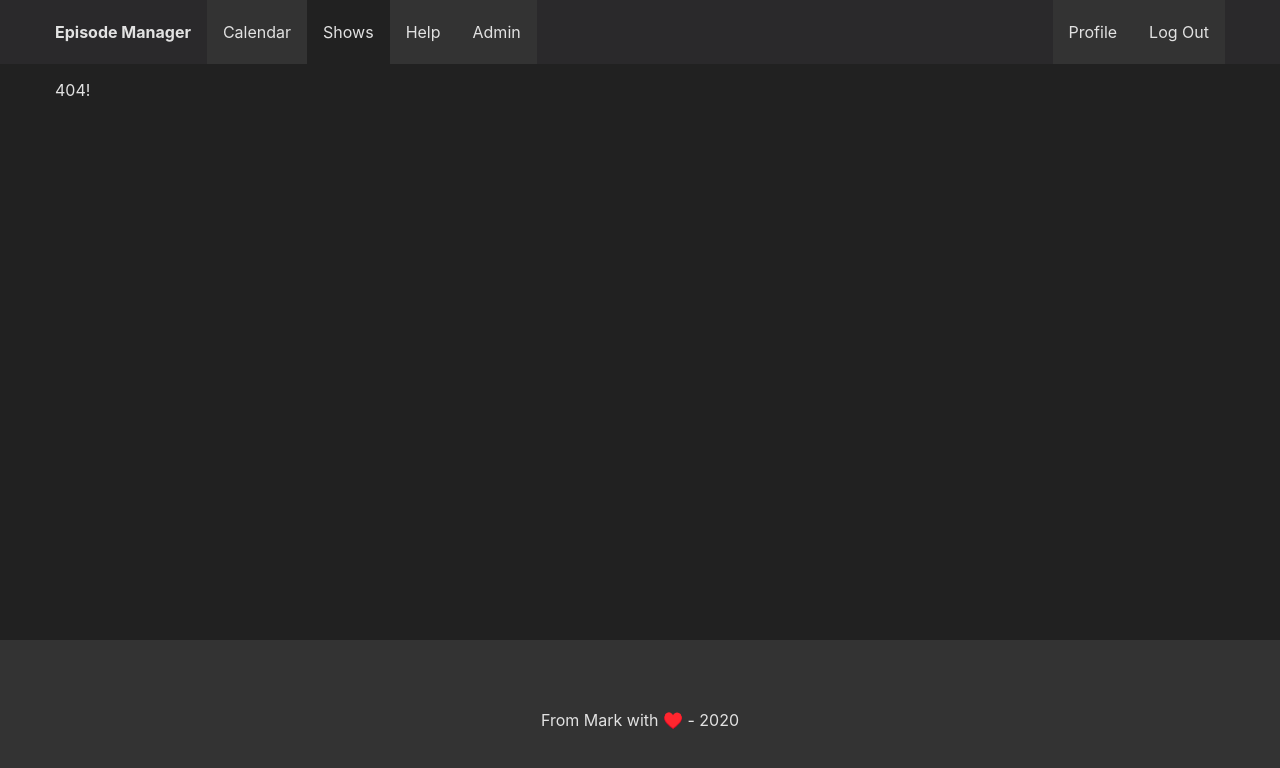
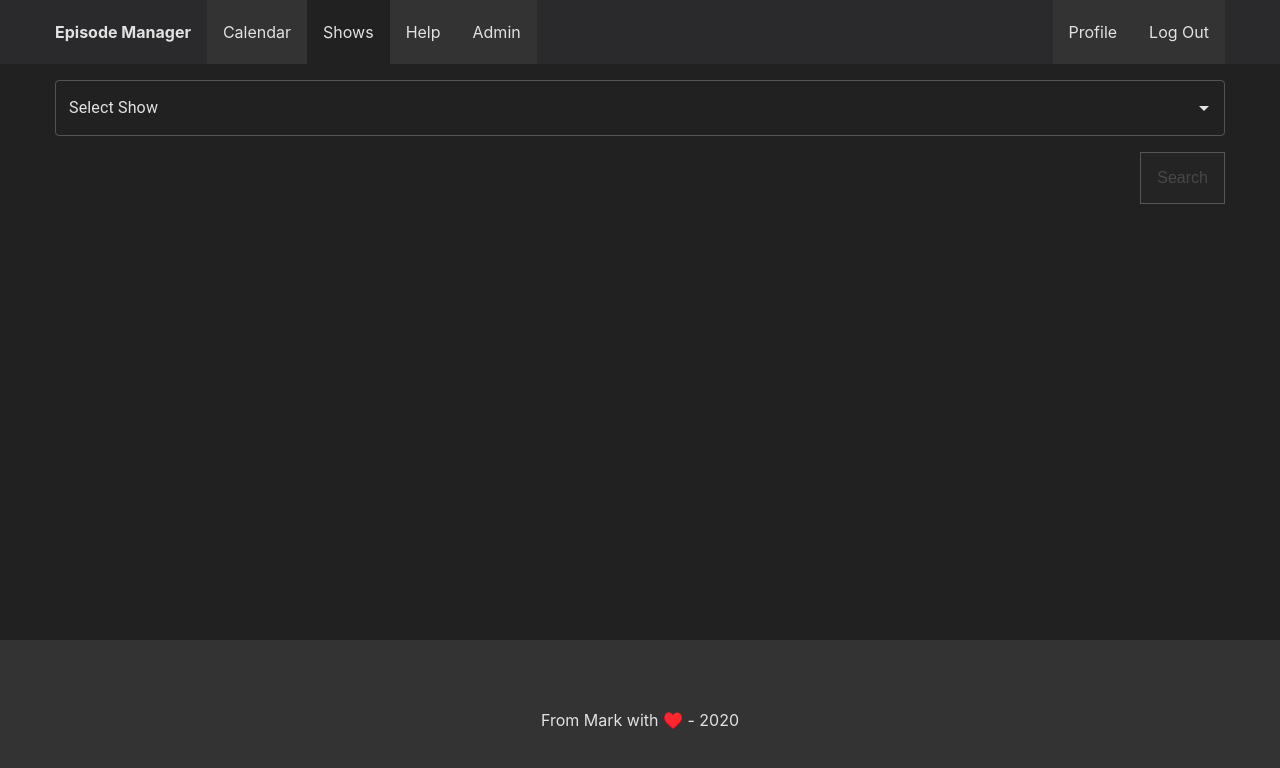
Before and after one commit to mark-buhagiar/EpisodeManager.UI, a React (Create React App) app: page /shows in a window 1280 px wide. Before the commit this address had no page. Shown: the top 768 px of the page. Built offline with nearby package versions, Linux system fonts and the light colour scheme; no server answers.

Commit message:
Started work on shows page

```diff
--- a/src/components/calendar/Episode.tsx
+++ b/src/components/calendar/Episode.tsx
@@ -29,7 +29,7 @@ const CalendarEpisode: React.FC<Episode> = (episode: Episode): JSX.Element => {
     };
 
     const downloadEpisode = (): void => {
-        //window.open(episode.link, '_blank');
+        window.open(episode.link, '_blank');
         setIsDownloaded(true);
         markEpisodeDownloaded();
     };
--- a/src/components/common/button/Button.scss
+++ b/src/components/common/button/Button.scss
@@ -6,11 +6,17 @@
 
     .button {
         cursor: pointer;
+        color: $text-color;
         position: relative;
         border: 1px solid $text-color;
         background-color: $accent-color;
         padding: 1em;
         font-size: 1em;
+
+        &:focus {
+            outline: none;
+            box-shadow: none;
+        }
 
         &.disabled {
             cursor: unset;
--- a/src/components/common/button/Button.tsx
+++ b/src/components/common/button/Button.tsx
@@ -4,23 +4,28 @@ export interface ButtonProps {
     label: string;
     enabled?: boolean;
     onClick: () => void;
+    submit?: boolean;
 }
 
-const Button: React.FC<ButtonProps> = ({ label, enabled = true, onClick }): JSX.Element => {
-    function handleClick(): void {
+const Button: React.FC<ButtonProps> = ({ label, enabled = true, onClick, submit = false }): JSX.Element => {
+    function handleClick(event: React.MouseEvent): void {
+        event.preventDefault();
         if (!enabled) return;
         onClick();
     }
 
+    const buttonType = submit ? 'submit' : 'button';
+
     return (
-        <div
+        <button
+            type={buttonType}
             className={`button no-select ${enabled ? '' : 'disabled'}`}
             title={`${enabled ? '' : 'Disabled'}`}
             onClick={handleClick}
         >
             {enabled ? '' : <div className="disabled-overlay"></div>}
             {label}
-        </div>
+        </button>
     );
 };
 
--- a/src/components/profile/ManagePreferences.tsx
+++ b/src/components/profile/ManagePreferences.tsx
@@ -1,10 +1,9 @@
-import { TextField } from '@material-ui/core';
-import { Autocomplete } from '@material-ui/lab';
 import React, { useEffect, useState } from 'react';
 import * as usersApi from '../../api/usersApi';
 import { Qualities, Quality } from '../../models/enums/Qualities';
+import EpisodePreferences from '../../models/EpisodePreferences';
 import Panel from '../common/panel';
-import EpisodePreferences from '../../models/EpisodePreferences';
+import QualityFilter from '../shows/QualityFilter';
 
 const ManagePreferences: React.FC = (): JSX.Element => {
     const [selectedQualities, setSelectedQualities] = useState<Quality[]>([]);
@@ -21,26 +20,15 @@ const ManagePreferences: React.FC = (): JSX.Element => {
 
     async function handleSelectedQualitiesChanged(newQualities: Quality[]): Promise<void> {
         await usersApi.setUserEpisodePreferences({ qualities: newQualities.map((x) => x.id) } as EpisodePreferences);
-        setSelectedQualities(newQualities);
     }
 
     return (
         <Panel title="Manage Preferences">
-            <div className="qualities-selector">
-                <Autocomplete
-                    multiple={true}
-                    autoHighlight={true}
-                    filterSelectedOptions={true}
-                    disableCloseOnSelect={true}
-                    options={Qualities}
-                    value={selectedQualities}
-                    onChange={(event, value): Promise<void> => handleSelectedQualitiesChanged(value)}
-                    getOptionLabel={(option): string => option.description}
-                    renderInput={(params): JSX.Element => (
-                        <TextField {...params} label="Select preferred show qualities" variant="outlined" />
-                    )}
-                />
-            </div>
+            <QualityFilter
+                initialSelection={selectedQualities}
+                onSelectionChanged={handleSelectedQualitiesChanged}
+                placeholder="Select preferred show qualities"
+            />
         </Panel>
     );
 };
--- a/src/components/routes/index.tsx
+++ b/src/components/routes/index.tsx
@@ -2,6 +2,7 @@ import React from 'react';
 import HomePage from '../home/HomePage';
 import LandingPage from '../landing/LandingPage';
 import AdminPage from '../admin/AdminPage';
+import ShowsPage from '../shows/ShowsPage';
 import ProfilePage from '../profile';
 import { Switch, Route } from 'react-router-dom';
 
@@ -10,6 +11,7 @@ const Routes: React.FC = (): JSX.Element => {
         <Switch>
             <Route exact path="/" component={HomePage} />
             <Route exact path="/landing" component={LandingPage} />
+            <Route exact path="/shows" component={ShowsPage} />
             <Route exact path="/admin" component={AdminPage} />
             <Route exact path="/profile" component={ProfilePage} />
             <Route path="/" render={(): JSX.Element => <div>404!</div>} />
--- /dev/null
+++ b/src/components/shows/Filters.scss
@@ -0,0 +1,4 @@
+.search-button {
+    margin-top: 1em;
+    justify-content: flex-end;
+}
--- /dev/null
+++ b/src/components/shows/Filters.tsx
@@ -0,0 +1,34 @@
+import React, { useState } from 'react';
+import Show from '../../models/Show';
+import ShowFilter from './ShowFilter';
+import ButtonGroup from '../common/button/ButtonGroup';
+import { ButtonProps } from '../common/button/Button';
+import './Filters.scss';
+
+interface Props {
+    onSubmit: (selectedShowId: number | null) => void;
+}
+
+const Filters: React.FC<Props> = ({ onSubmit }): JSX.Element => {
+    const [selectedShow, setSelectedShow] = useState<Show | null>(null);
+
+    function handleFormSubmit(): void {
+        onSubmit(selectedShow?.id ?? null);
+    }
+    const buttons = [
+        { label: 'Search', onClick: handleFormSubmit, enabled: selectedShow !== null, submit: true },
+    ] as ButtonProps[];
+
+    function handleShowSelected(show: Show): void {
+        setSelectedShow(show);
+    }
+
+    return (
+        <form onSubmit={handleFormSubmit}>
+            <ShowFilter onShowSelected={handleShowSelected} />
+            <ButtonGroup className="search-button" buttons={buttons} />
+        </form>
+    );
+};
+
+export default Filters;
--- /dev/null
+++ b/src/components/shows/QualityFilter.tsx
@@ -0,0 +1,40 @@
+import { TextField } from '@material-ui/core';
+import { Autocomplete } from '@material-ui/lab';
+import React, { useEffect, useState } from 'react';
+import { Qualities, Quality } from '../../models/enums/Qualities';
+
+export interface Props {
+    initialSelection: Quality[];
+    onSelectionChanged: (qualities: Quality[]) => void;
+    placeholder: string;
+}
+
+const QualityFilter: React.FC<Props> = ({ initialSelection, onSelectionChanged, placeholder }): JSX.Element => {
+    const [selectedQualities, setSelectedQualities] = useState<Quality[]>(initialSelection);
+
+    useEffect(() => {
+        setSelectedQualities(initialSelection);
+    }, [initialSelection]);
+
+    function handleSelectedQualitiesChanged(event: any, newQualities: Quality | Quality[]): void {
+        newQualities = newQualities as Quality[];
+        setSelectedQualities(newQualities);
+        onSelectionChanged(newQualities);
+    }
+
+    return (
+        <Autocomplete
+            multiple={true}
+            autoHighlight={true}
+            filterSelectedOptions={true}
+            disableCloseOnSelect={true}
+            options={Qualities}
+            value={selectedQualities}
+            onChange={handleSelectedQualitiesChanged}
+            getOptionLabel={(option): string => option.description}
+            renderInput={(params): JSX.Element => <TextField {...params} label={placeholder} variant="outlined" />}
+        />
+    );
+};
+
+export default QualityFilter;
--- /dev/null
+++ b/src/components/shows/ShowFilter.tsx
@@ -0,0 +1,45 @@
+import { Autocomplete } from '@material-ui/lab';
+import React, { useEffect, useState } from 'react';
+import { getAllForListing } from '../../api/showsApi';
+import Show from '../../models/Show';
+import { TextField } from '@material-ui/core';
+
+interface Props {
+    onShowSelected: (show: Show) => void;
+}
+
+const ShowFilters: React.FC<Props> = (props: Props): JSX.Element => {
+    const [allShows, setAllShows] = useState<Show[]>([]);
+    const [loading, setLoading] = useState(true);
+    const [selectedShow, setSelectedShow] = useState<Show | null>(null);
+
+    // Get all shows
+    useEffect(() => {
+        async function getData(): Promise<void> {
+            const allShows = await getAllForListing();
+            setAllShows(allShows);
+            setLoading(false);
+        }
+
+        getData();
+    }, []);
+
+    function handleShowSelected(show: Show): void {
+        setSelectedShow(show);
+        props.onShowSelected(show);
+    }
+
+    return (
+        <Autocomplete
+            autoHighlight={true}
+            options={allShows}
+            loading={loading}
+            value={selectedShow}
+            onChange={(event: any, value: Show | null): void => handleShowSelected(value as Show)}
+            getOptionLabel={(option): string => option.title}
+            renderInput={(params): JSX.Element => <TextField {...params} label="Select Show" variant="outlined" />}
+        />
+    );
+};
+
+export default ShowFilters;
--- /dev/null
+++ b/src/components/shows/ShowsPage.tsx
@@ -0,0 +1,15 @@
+import React from 'react';
+import Filters from './Filters';
+
+const ShowsPage: React.FC = (): JSX.Element => {
+    async function handleSearchClicked(selectedShowId: number | null): Promise<void> {
+        console.log(`SEARCH: Selected ${selectedShowId}`);
+    }
+    return (
+        <>
+            <Filters onSubmit={handleSearchClicked} />
+        </>
+    );
+};
+
+export default ShowsPage;
--- a/src/helpers/reactAuth0Spa.tsx
+++ b/src/helpers/reactAuth0Spa.tsx
@@ -55,8 +55,8 @@ export const Auth0Provider = ({
                     const user = await auth0FromHook.getUser();
                     setUser(user);
                 }
-            } catch (ex) {
-                console.log(ex);
+            } catch (exception) {
+                console.log(exception);
             } finally {
                 setLoading(false);
             }
```
